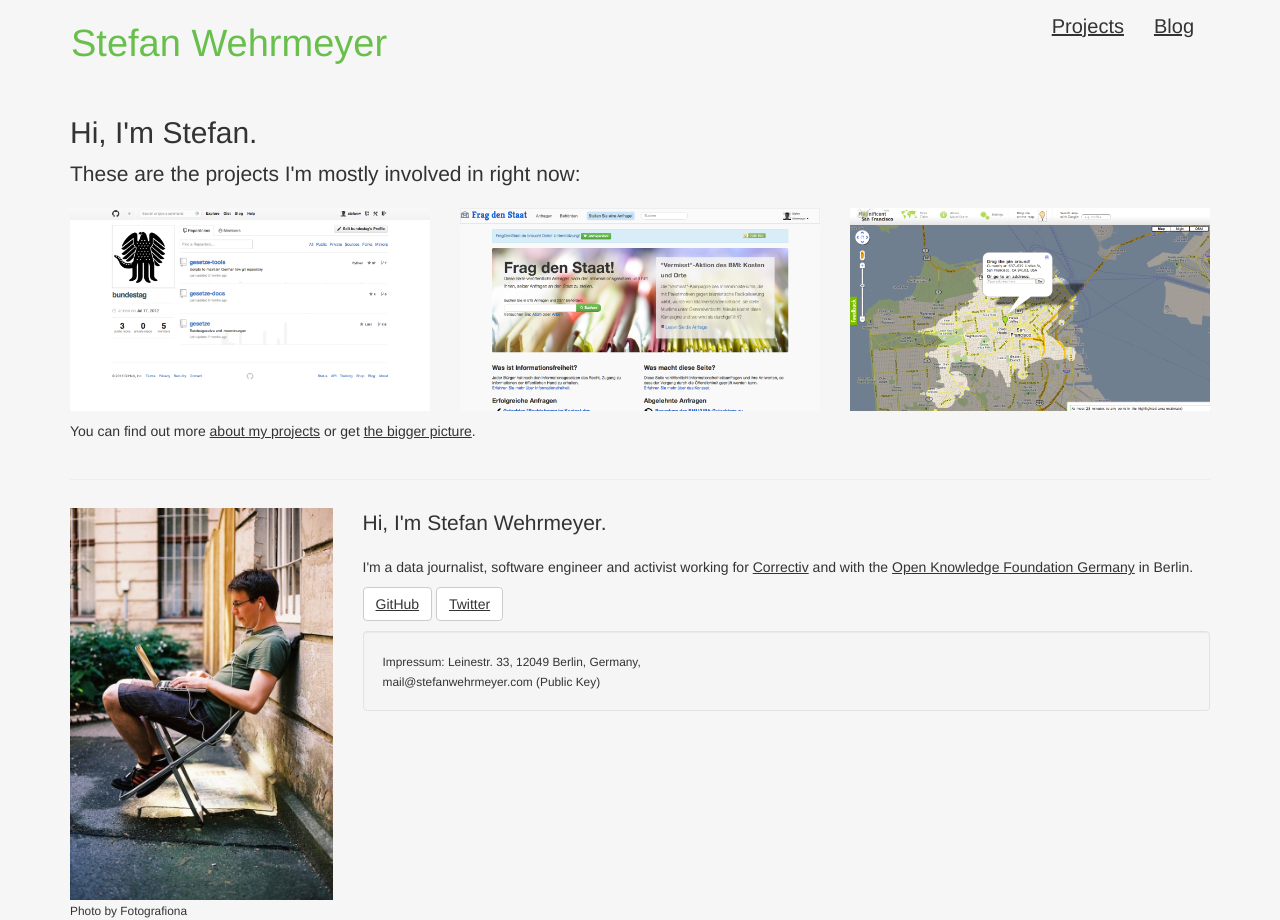
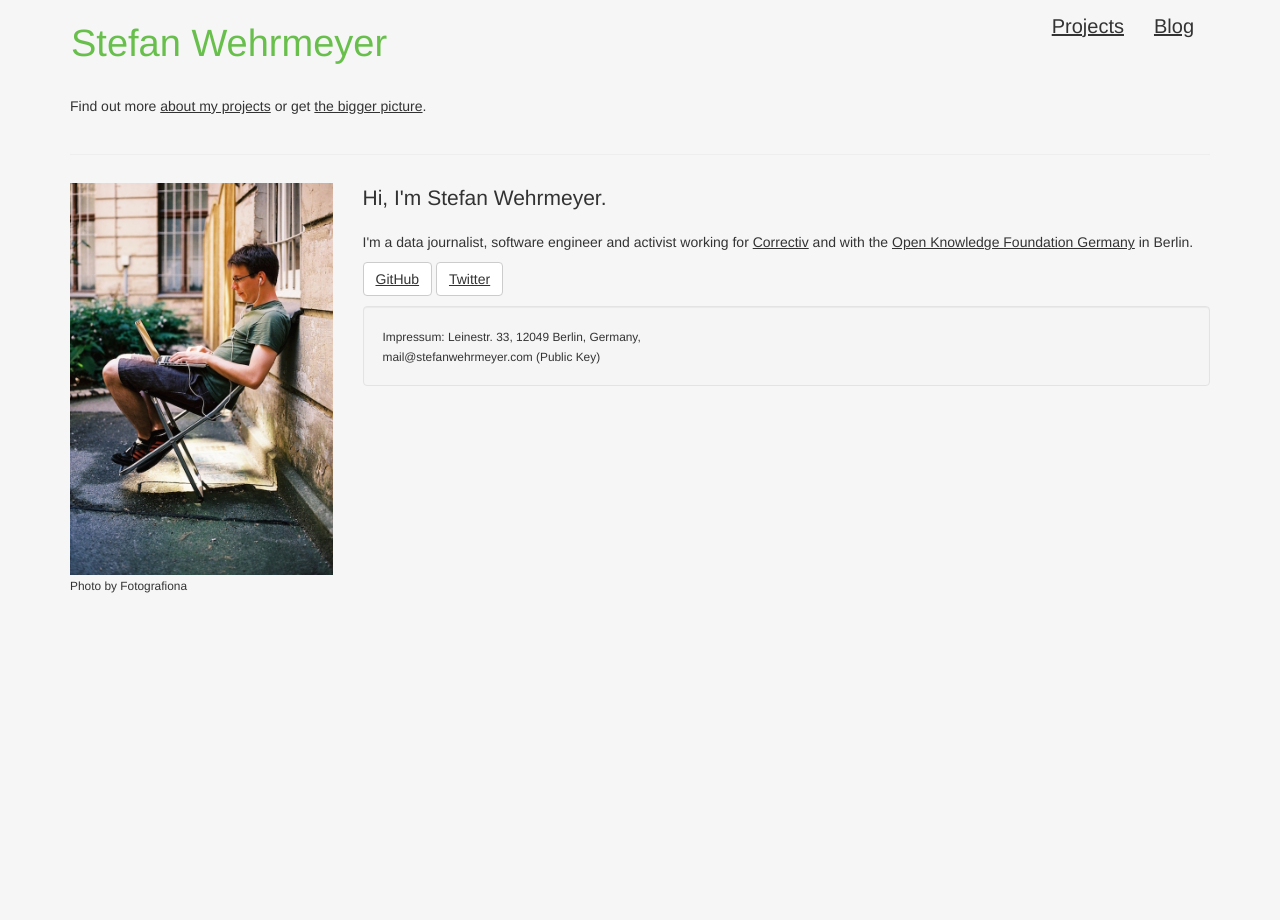
Before and after one commit to stefanw/stefanwehrmeyer.com, a Jekyll site: the page built from index.html, in a window 1280 px wide. Built offline with Jekyll 4.4.1, drawn with Linux system fonts in a browser that asks for light colours; nearby versions of some CDN libraries; library files that are not in the unit come from our copies.

Commit message:
Remove teaser projects from homepage

```diff
--- a/index.html
+++ b/index.html
@@ -6,27 +6,6 @@ title: Stefan Wehrmeyer
 
 <div class="row">
   <div class="col-lg-12">
-    <h2>Hi, I'm Stefan.</h2>
-    <p class="lead">
-      These are the projects I'm mostly involved in right now:
-    </p>
+    <p>Find out more <a href="{{ site.baseurl }}projects/">about my projects</a> or get <a href="{{ site.baseurl }}blog/">the bigger picture</a>.</p>
   </div>
 </div>
-
-<div class="row">
-  {% for post in site.tags.featuredproject %}
-    <div class="col-xs-12 col-sm-4 col-lg-4">
-      <p>
-        <a href="{{ post.url }}">
-          <img class="img-responsive" src="/img/blog/{{ post.date|date:"%Y/%m" }}/{{ post.image }}" alt="{{ post.name }}"/>
-        </a>
-      </p>
-    </div>
-  {% endfor %}
-</div>
-
-<div class="row">
-  <div class="col-lg-12">
-    <p>You can find out more <a href="/projects/">about my projects</a> or get <a href="/blog/">the bigger picture</a>.</p>
-  </div>
-</div>
```
